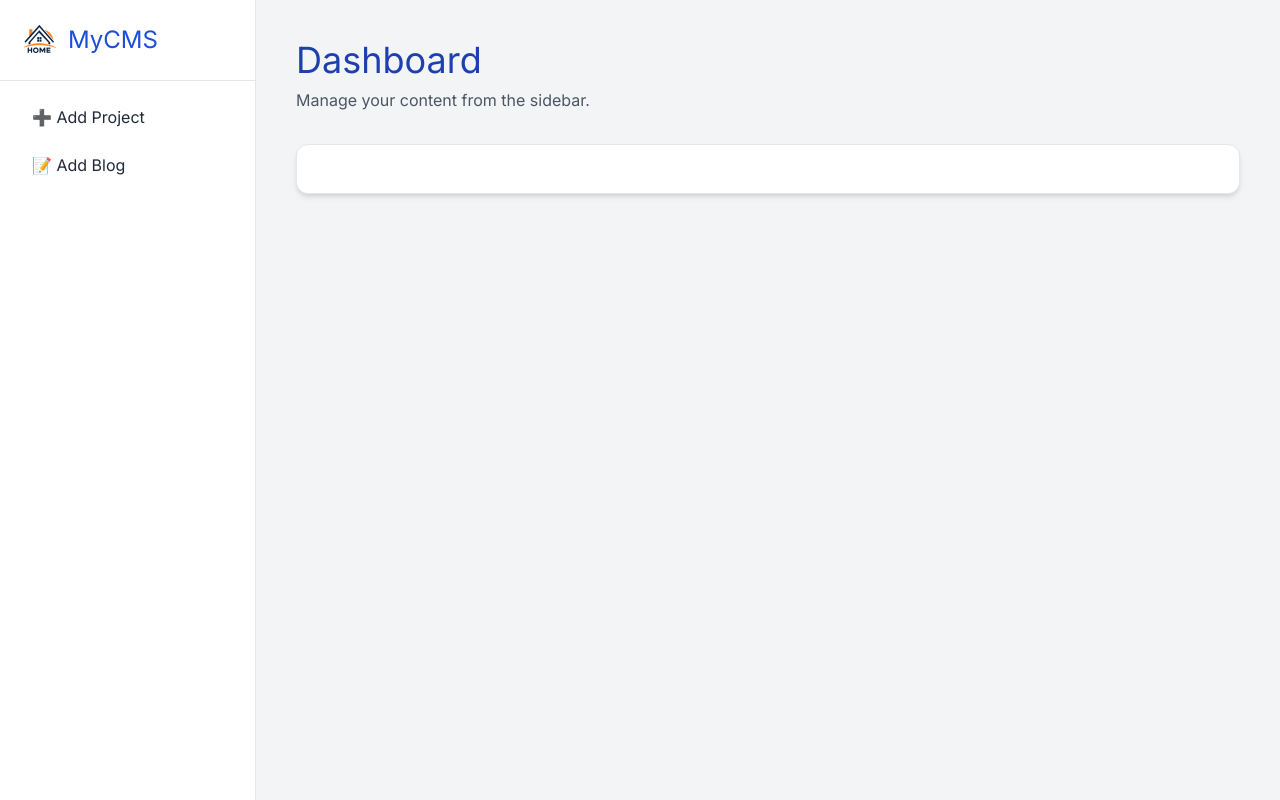
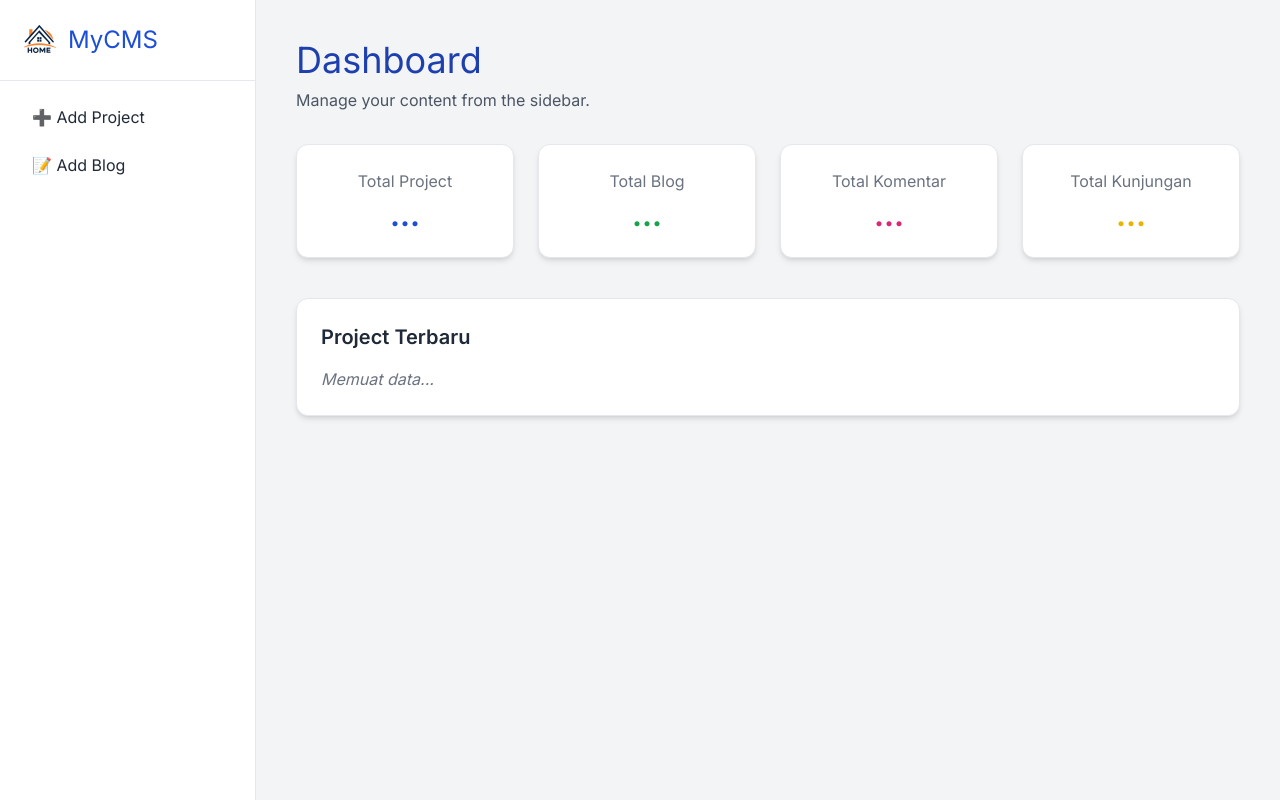
Before and after one commit to magyena/project-portfolio, a Flask app: page /cms in a window 1280 px wide. Run offline with Flask 3, Linux system fonts and the light colour scheme; some libraries are stand-ins or nearby versions.

Commit message:
Update cms.html

```diff
--- a/templates/cms.html
+++ b/templates/cms.html
@@ -44,13 +44,46 @@
     </aside>
 
    <main class="flex-1 p-6 md:p-10">
+  <!-- Kontainer untuk dashboard dan dynamic content -->
+  <div id="dashboard-section">
     <div class="mb-8">
       <h1 class="text-4xl mb-2 text-blue-800">Dashboard</h1>
       <p class="text-gray-600">Manage your content from the sidebar.</p>
     </div>
-      <div id="dynamic-content" class="bg-white p-6 rounded-xl shadow-md border prose prose-blue max-w-none text-base text-gray-800"></div>
+
+    <!-- Statistik Box -->
+    <div class="grid grid-cols-1 sm:grid-cols-2 lg:grid-cols-4 gap-6 mb-10">
+      <div class="bg-white p-6 rounded-xl shadow-md border text-center">
+        <p class="text-gray-500">Total Project</p>
+        <h2 id="total-project" class="text-3xl font-bold text-blue-700 mt-1">...</h2>
+      </div>
+      <div class="bg-white p-6 rounded-xl shadow-md border text-center">
+        <p class="text-gray-500">Total Blog</p>
+        <h2 id="total-blog" class="text-3xl font-bold text-green-600 mt-1">...</h2>
+      </div>
+      <div class="bg-white p-6 rounded-xl shadow-md border text-center">
+        <p class="text-gray-500">Total Komentar</p>
+        <h2 id="total-komentar" class="text-3xl font-bold text-pink-600 mt-1">...</h2>
+      </div>
+      <div class="bg-white p-6 rounded-xl shadow-md border text-center">
+        <p class="text-gray-500">Total Kunjungan</p>
+        <h2 id="total-kunjungan" class="text-3xl font-bold text-yellow-500 mt-1">...</h2>
+      </div>
+    </div>
+
+    <!-- Project Terbaru -->
+    <div class="bg-white p-6 rounded-xl shadow-md border mb-10">
+      <h3 class="text-xl font-semibold text-gray-800 mb-4">Project Terbaru</h3>
+      <div id="latest-projects">
+        <p class="text-gray-500 italic">Memuat data...</p>
+      </div>
+    </div>
+  </div>
+
+  <!-- Dynamic content (form, blog, dll) -->
+  <div id="dynamic-content" class="hidden bg-white p-6 rounded-xl shadow-md border prose prose-blue max-w-none text-base text-gray-800"></div>
 </main>
-  </div>
+
 
   <script>
     function setActiveLink(activeId) {
@@ -71,7 +104,15 @@
       temp.innerHTML = html;
       temp.querySelectorAll("style").forEach(style => style.remove());
       const bodyContent = temp.querySelector("body") || temp;
+
+      // Tampilkan fragment
       document.getElementById("dynamic-content").innerHTML = bodyContent.innerHTML;
+      document.getElementById("dynamic-content").classList.remove("hidden");
+
+      // Sembunyikan dashboard
+      document.getElementById("dashboard-section").style.display = "none";
+
+      // Highlight menu aktif
       if (url.includes('add-blog')) {
         setActiveLink('menu-blog');
       } else {
@@ -83,6 +124,7 @@
       console.error(err);
     });
 }
+
   </script>
 
 </body>
```
Lines whose indentation alone changed are shown as unchanged.
